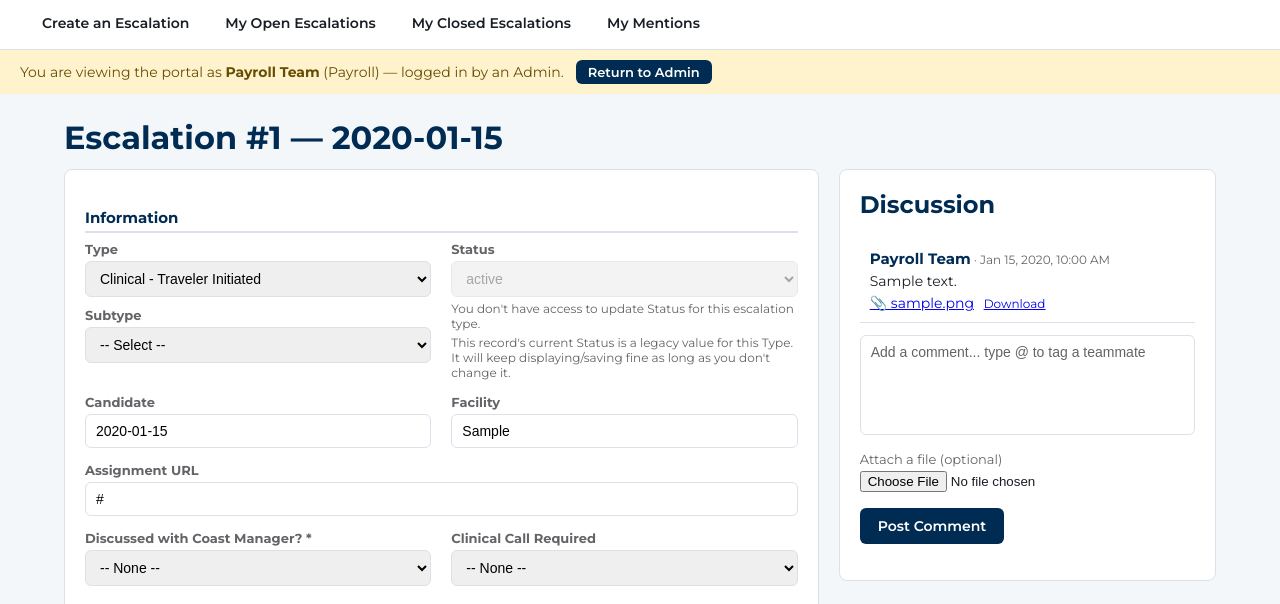
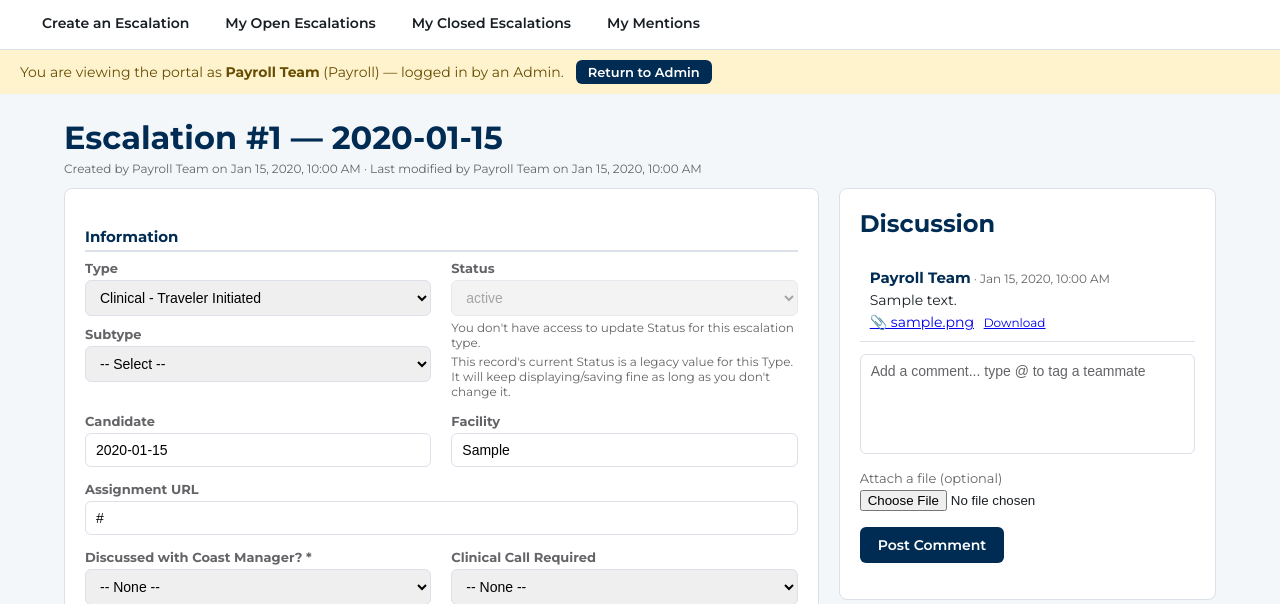
Before and after one commit to eitanmargolis/toa-escalations-portal, a Flask app: page /escalations/1 in a window 1280 px wide. Shown: the part 54-658 px from the top of the page. Run offline with Flask 3, Linux system fonts and the light colour scheme; a user stored in the database is signed in; tables that the repository leaves empty hold one stand-in row (values such as "Sample post"); some libraries are stand-ins or nearby versions; some web fonts are replaced.

Commit message:
Add Created By / Last Modified By tracking

```diff
--- a/app.py
+++ b/app.py
@@ -756,6 +756,8 @@ def new_escalation():
             dnr_hospital_system=dnr_hospital_system,
             dnr_hospital_system_notes=dnr_hospital_system_notes,
             created_by_id=current_user.id,
+            last_modified_by_id=current_user.id,
+            last_modified_at=datetime.utcnow(),
         )
 
         # Required field validation
@@ -1148,6 +1150,12 @@ def view_escalation(escalation_id):
             new_dnr_facility_notes = new_dnr_msp_notes = new_dnr_hospital_system_notes = None
 
         # Apply updates
+        # Last Modified By/At (item: track who most recently changed the
+        # record's fields) - deliberately set here, in the main Save Changes
+        # POST handler, and NOT in add_comment() below, so posting a
+        # Discussion comment never touches it.
+        esc.last_modified_by_id = current_user.id
+        esc.last_modified_at = datetime.utcnow()
         esc.type = new_type
         esc.subtype = new_subtype
         esc.candidate = f.get("candidate", esc.candidate)
--- a/models.py
+++ b/models.py
@@ -176,6 +176,9 @@ TIME_ZONES = [
 REPORT_FIELDS = [
     ("Escalation ID", "id"),
     ("Created At", "created_at"),
+    ("Created By", "created_by_id"),
+    ("Last Modified At", "last_modified_at"),
+    ("Last Modified By", "last_modified_by_id"),
     ("Type", "type"),
     ("Subtype", "subtype"),
     ("Candidate", "candidate"),
@@ -315,6 +318,15 @@ class Escalation(db.Model):
     created_at = db.Column(db.DateTime, default=datetime.utcnow)
     created_by_id = db.Column(db.Integer, db.ForeignKey("users.id"))
     created_by = db.relationship("User", foreign_keys=[created_by_id])
+
+    # Set once at creation (see new_escalation() in app.py) and updated only
+    # when the record's fields are saved via the main Save Changes form (see
+    # view_escalation() in app.py) - intentionally NOT touched by posting a
+    # Discussion comment (add_comment()), since a comment isn't a change to
+    # the record itself.
+    last_modified_at = db.Column(db.DateTime, nullable=True)
+    last_modified_by_id = db.Column(db.Integer, db.ForeignKey("users.id"), nullable=True)
+    last_modified_by = db.relationship("User", foreign_keys=[last_modified_by_id])
 
     # --- Information ---
     type = db.Column(db.String(50), nullable=False)
--- a/templates/escalation_detail.html
+++ b/templates/escalation_detail.html
@@ -2,7 +2,13 @@
 {% import "_status_badge.html" as b %}
 {% block title %}Escalation #{{ esc.id }}{% endblock %}
 {% block content %}
-<h1 style="margin:0 0 12px;">Escalation #{{ esc.id }} &mdash; {{ esc.candidate }}</h1>
+<h1 style="margin:0 0 4px;">Escalation #{{ esc.id }} &mdash; {{ esc.candidate }}</h1>
+<p style="color:var(--brand-gray);font-size:12px;margin:0 0 12px;">
+  Created by {{ esc.created_by.full_name if esc.created_by else 'Unknown' }}{% if esc.created_at %} on <span class="meta-time" data-utc="{{ esc.created_at.isoformat() }}Z">{{ esc.created_at.strftime('%b %d, %Y %I:%M %p') }} UTC</span>{% endif %}
+  {% if esc.last_modified_by %}
+    &middot; Last modified by {{ esc.last_modified_by.full_name }}{% if esc.last_modified_at %} on <span class="meta-time" data-utc="{{ esc.last_modified_at.isoformat() }}Z">{{ esc.last_modified_at.strftime('%b %d, %Y %I:%M %p') }} UTC</span>{% endif %}
+  {% endif %}
+</p>
 
 <div style="display:flex; gap:20px; align-items:flex-start;">
   <div style="flex:2; min-width:0;">
@@ -523,8 +529,8 @@ salesRepField.addEventListener('change', function() {
   acField.value = acId ? String(acId) : '';
 });
 
-// Convert comment timestamps to the viewer's own browser-local time zone
-document.querySelectorAll('.comment-time').forEach(el => {
+// Convert comment/meta timestamps to the viewer's own browser-local time zone
+document.querySelectorAll('.comment-time, .meta-time').forEach(el => {
   const utc = el.getAttribute('data-utc');
   if (!utc) return;
   const d = new Date(utc);
```
